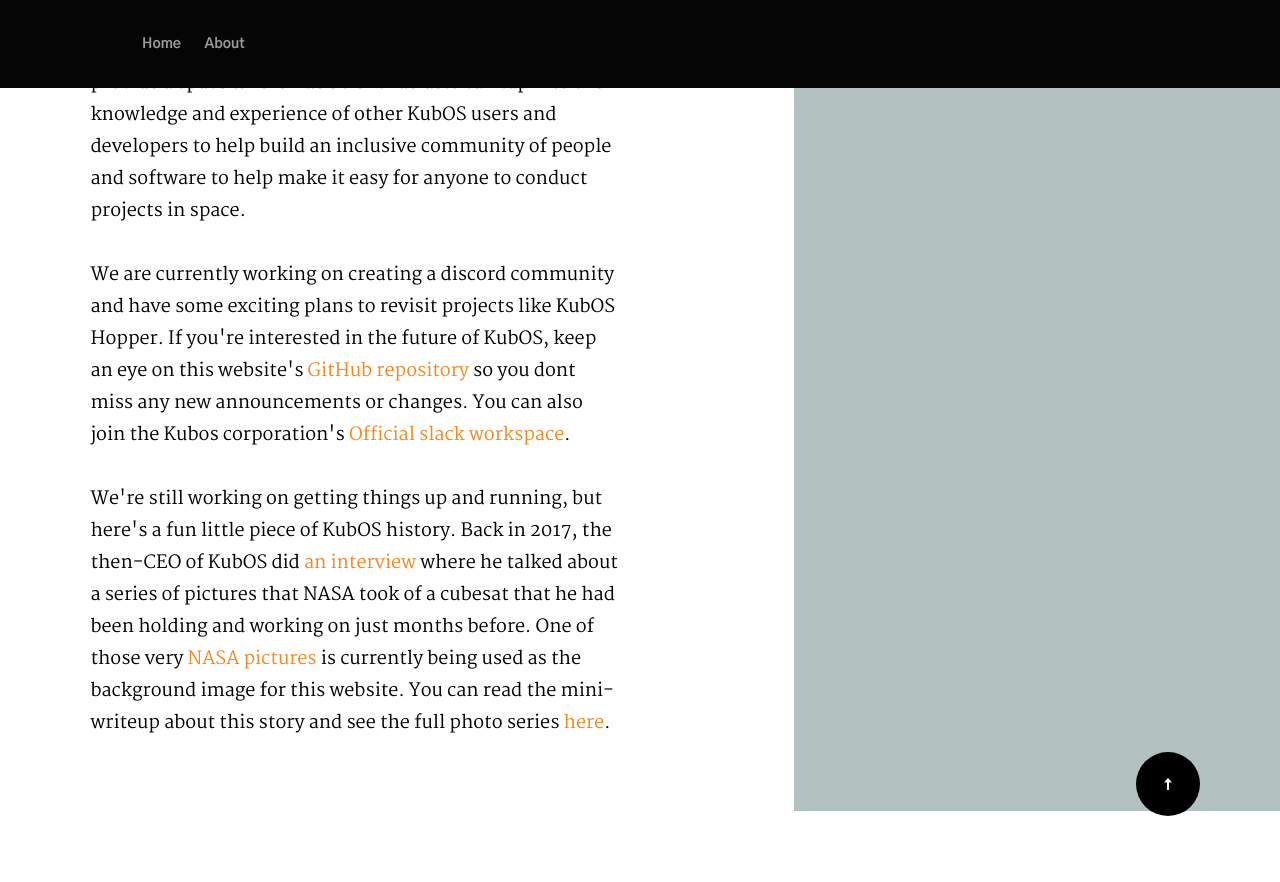
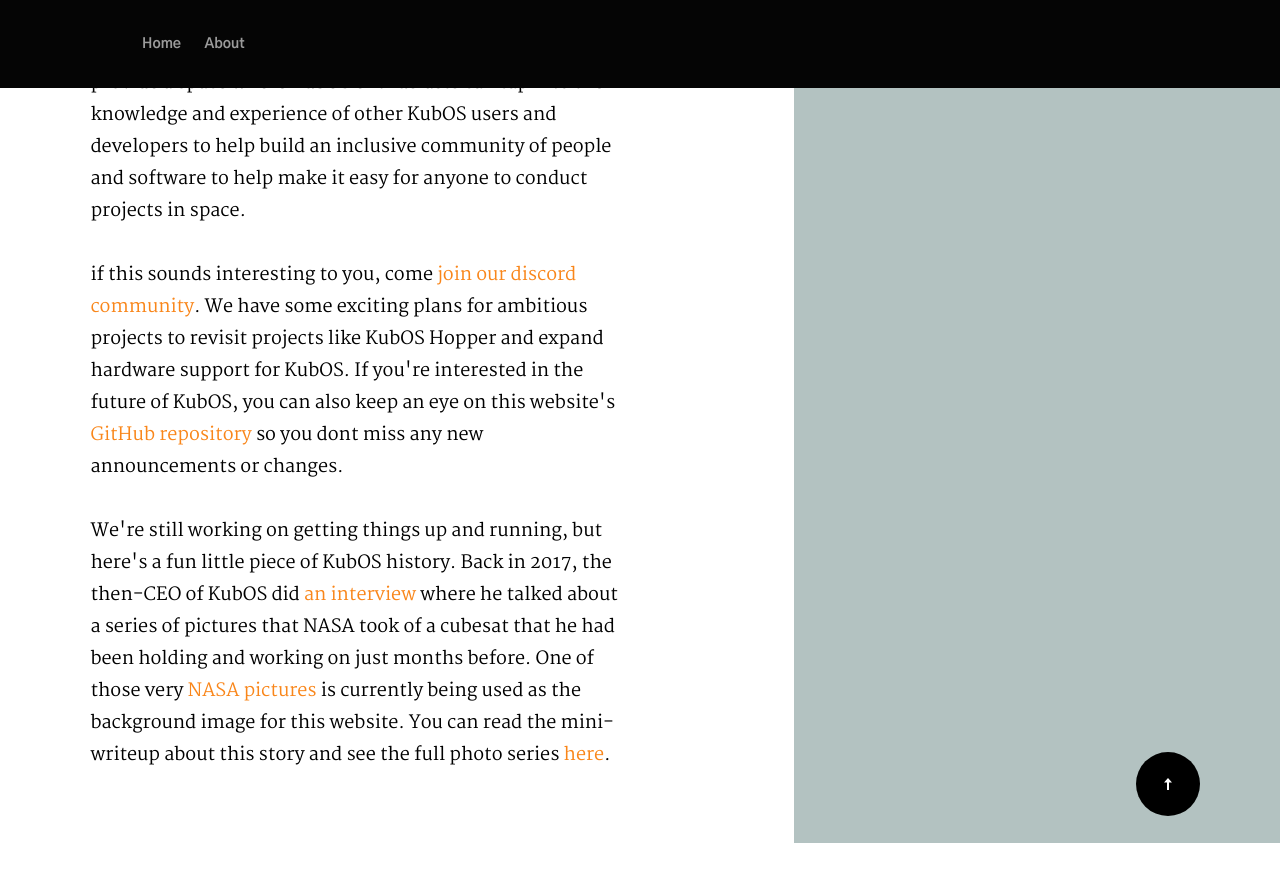
Before and after one commit to KubOS-Preservation-Group/kubos-preservation-group.github.io, a Jekyll site: the page built from index.html, in a window 1280 px wide and 900 px high, scrolled down 1695 px. Shown: the top 882 px of the window. Built offline with Jekyll 4.4.1, drawn with Linux system fonts in a browser that asks for light colours; comment, search, counter and statistics services are not loaded.

Commit message:
update content to indicate that the discord is ready

```diff
--- a/index.html
+++ b/index.html
@@ -71,7 +71,7 @@ description: Providing community documentation and support for the KubOS Operati
                     <a href="https://docs.kubos.co">KubOS</a> is an open-source Linux-based microsatellite operating system designed for <a href="https://dallasinnovates.com/denton-based-kubos-corp-launches-software-into-space-for-the-first-time/">use in space</a>. We hope to provide a space where KubOS enthusiasts can tap into the knowledge and experience of other KubOS users and developers to help build an inclusive community of people and software to help make it easy for anyone to conduct projects in space.
                 </p>
                 <p data-aos="fade-up">
-                    We are currently working on creating a discord community and have some exciting plans to revisit projects like KubOS Hopper. If you're interested in the future of KubOS, keep an eye on this website's <a href="https://github.com/KubOS-Preservation-Group/kubos-preservation-group.github.io">GitHub repository</a> so you dont miss any new announcements or changes. You can also join the Kubos corporation's <a href="https://slack.kubos.co/">Official slack workspace</a>.
+                    if this sounds interesting to you, come <a href="https://kubos-preservation-group.github.io/DiscordRedirect/">join our discord community</a>. We have some exciting plans for ambitious projects to revisit projects like KubOS Hopper and expand hardware support for KubOS. If you're interested in the future of KubOS, you can also keep an eye on this website's <a href="https://github.com/KubOS-Preservation-Group/kubos-preservation-group.github.io">GitHub repository</a> so you dont miss any new announcements or changes.
                 </p>
                 <p data-aos="fade-up">
                     We're still working on getting things up and running, but here's a fun little piece of KubOS history.
```
